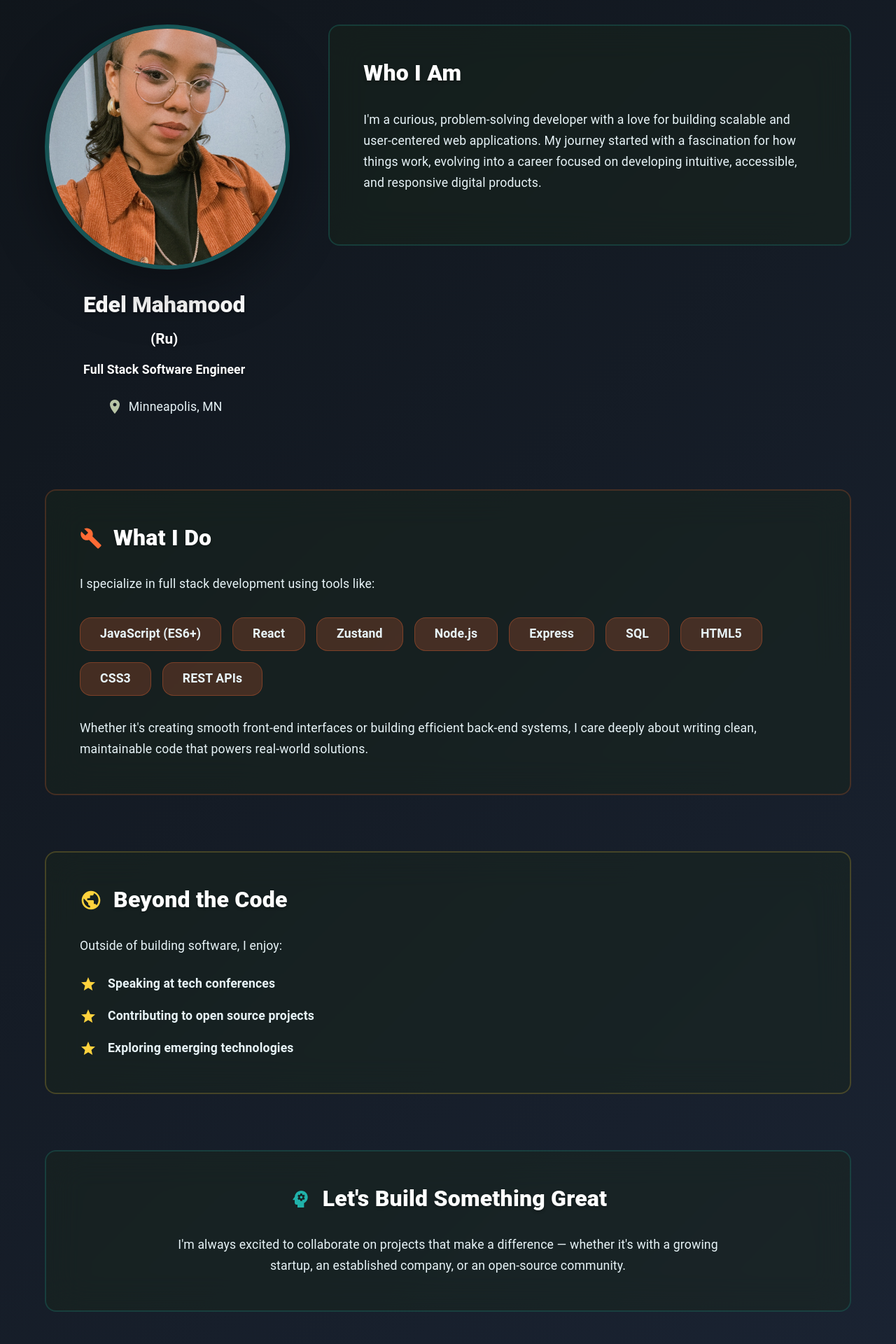
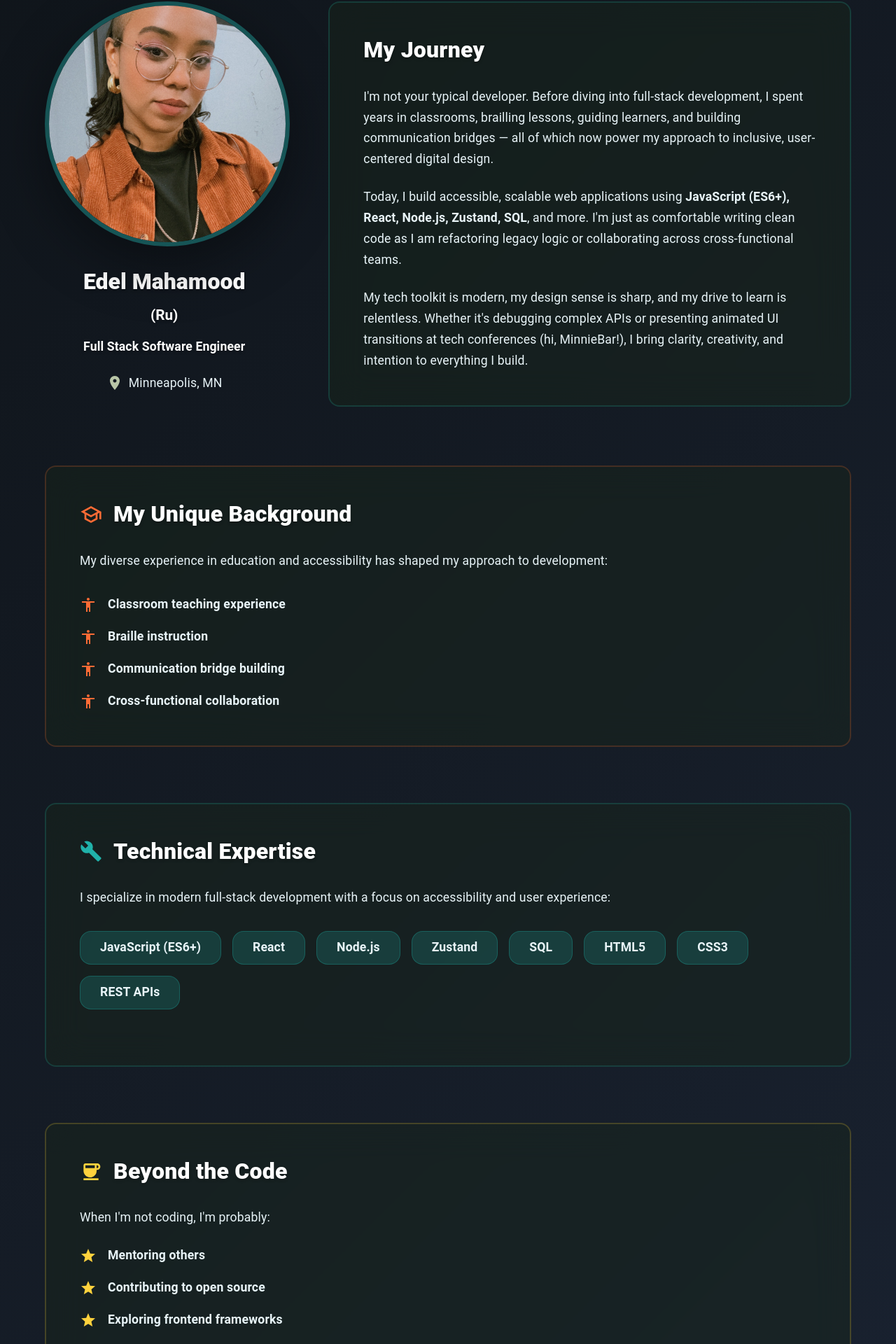
Before and after one commit to edelessa/portfolio, a React (Vite) app: page /about in a window 1280 px wide. Shown: the part 364-2284 px from the top of the page at 70% size. Built offline with nearby package versions, Linux system fonts and the light colour scheme.

Commit message:
Updated About page with more personal and engaging content

```diff
--- a/src/pages/About.jsx
+++ b/src/pages/About.jsx
@@ -10,6 +10,10 @@ import LocationOnIcon from '@mui/icons-material/LocationOn';
 import PsychologyIcon from '@mui/icons-material/Psychology';
 import BuildIcon from '@mui/icons-material/Build';
 import PublicIcon from '@mui/icons-material/Public';
+import CoffeeIcon from '@mui/icons-material/Coffee';
+import SchoolOutlinedIcon from '@mui/icons-material/SchoolOutlined';
+import AccessibilityIcon from '@mui/icons-material/Accessibility';
+import GroupIcon from '@mui/icons-material/Group';
 
 const MotionBox = motion(Box);
 const MotionPaper = motion(Paper);
@@ -24,19 +28,26 @@ function About() {
   const skills = [
     'JavaScript (ES6+)',
     'React',
+    'Node.js',
     'Zustand',
-    'Node.js',
-    'Express',
     'SQL',
     'HTML5',
     'CSS3',
     'REST APIs'
   ];
 
+  const background = [
+    'Classroom teaching experience',
+    'Braille instruction',
+    'Communication bridge building',
+    'Cross-functional collaboration'
+  ];
+
   const interests = [
-    'Speaking at tech conferences',
-    'Contributing to open source projects',
-    'Exploring emerging technologies'
+    'Mentoring others',
+    'Contributing to open source',
+    'Exploring frontend frameworks',
+    'Speaking at tech conferences'
   ];
 
   return (
@@ -84,8 +95,8 @@ function About() {
               fontWeight: 400,
             }}
           >
-            Hi, I'm <strong>Edel Mahamood (Ru)</strong> — a Full Stack Software Engineer based in <strong>Minneapolis, MN</strong>,
-            passionate about crafting exceptional digital experiences through clean code, thoughtful design, and modern web technologies.
+            Hi, I'm <strong>Edel Mahamood (Ru)</strong> — a Minneapolis-based Full Stack Software Engineer
+            who codes with purpose and empathy.
           </MotionTypography>
         </MotionBox>
 
@@ -151,19 +162,29 @@ function About() {
                 }}
               >
                 <Typography variant="h4" sx={{ color: '#ffffff', mb: 4, fontWeight: 800, fontSize: '2rem' }}>
-                  Who I Am
+                  My Journey
                 </Typography>
                 <Typography variant="body1" sx={{ color: '#e8f4f8', mb: 3, lineHeight: 1.7, fontSize: '1.1rem' }}>
-                  I'm a curious, problem-solving developer with a love for building scalable and user-centered web applications.
-                  My journey started with a fascination for how things work, evolving into a career focused on developing
-                  intuitive, accessible, and responsive digital products.
+                  I'm not your typical developer. Before diving into full-stack development, I spent years in classrooms,
+                  brailling lessons, guiding learners, and building communication bridges — all of which now power my
+                  approach to inclusive, user-centered digital design.
+                </Typography>
+                <Typography variant="body1" sx={{ color: '#e8f4f8', mb: 3, lineHeight: 1.7, fontSize: '1.1rem' }}>
+                  Today, I build accessible, scalable web applications using <strong>JavaScript (ES6+), React, Node.js, Zustand, SQL</strong>,
+                  and more. I'm just as comfortable writing clean code as I am refactoring legacy logic or collaborating
+                  across cross-functional teams.
+                </Typography>
+                <Typography variant="body1" sx={{ color: '#e8f4f8', lineHeight: 1.7, fontSize: '1.1rem' }}>
+                  My tech toolkit is modern, my design sense is sharp, and my drive to learn is relentless. Whether it's
+                  debugging complex APIs or presenting animated UI transitions at tech conferences (hi, MinnieBar!),
+                  I bring clarity, creativity, and intention to everything I build.
                 </Typography>
               </Paper>
             </MotionBox>
           </Grid>
         </Grid>
 
-        {/* What I Do Section */}
+        {/* Background Experience Section */}
         <MotionBox
           initial={{ opacity: 0, y: 30 }}
           animate={inView ? { opacity: 1, y: 0 } : {}}
@@ -181,13 +202,52 @@ function About() {
             }}
           >
             <Box sx={{ display: 'flex', alignItems: 'center', gap: 2, mb: 4 }}>
-              <BuildIcon sx={{ color: '#ff6b35', fontSize: 32 }} />
+              <SchoolOutlinedIcon sx={{ color: '#ff6b35', fontSize: 32 }} />
               <Typography variant="h4" sx={{ color: '#ffffff', fontWeight: 800, fontSize: '2rem' }}>
-                What I Do
+                My Unique Background
               </Typography>
             </Box>
             <Typography variant="body1" sx={{ color: '#e8f4f8', mb: 4, lineHeight: 1.7, fontSize: '1.1rem' }}>
-              I specialize in full stack development using tools like:
+              My diverse experience in education and accessibility has shaped my approach to development:
+            </Typography>
+            <Box sx={{ display: 'flex', flexDirection: 'column', gap: 2 }}>
+              {background.map((item, index) => (
+                <Box key={item} sx={{ display: 'flex', alignItems: 'center', gap: 2 }}>
+                  <AccessibilityIcon sx={{ color: '#ff6b35', fontSize: 24 }} />
+                  <Typography variant="body1" sx={{ color: '#e8f4f8', lineHeight: 1.7, fontSize: '1.1rem' }}>
+                    <strong>{item}</strong>
+                  </Typography>
+                </Box>
+              ))}
+            </Box>
+          </Paper>
+        </MotionBox>
+
+        {/* Technical Skills Section */}
+        <MotionBox
+          initial={{ opacity: 0, y: 30 }}
+          animate={inView ? { opacity: 1, y: 0 } : {}}
+          transition={{ duration: 0.8, delay: 0.8 }}
+          sx={{ mb: 10 }}
+        >
+          <Paper
+            elevation={0}
+            sx={{
+              p: 6,
+              background: 'rgba(26, 42, 26, 0.4)',
+              backdropFilter: 'blur(25px)',
+              border: '2px solid rgba(32, 178, 170, 0.2)',
+              borderRadius: 4,
+            }}
+          >
+            <Box sx={{ display: 'flex', alignItems: 'center', gap: 2, mb: 4 }}>
+              <BuildIcon sx={{ color: '#20b2aa', fontSize: 32 }} />
+              <Typography variant="h4" sx={{ color: '#ffffff', fontWeight: 800, fontSize: '2rem' }}>
+                Technical Expertise
+              </Typography>
+            </Box>
+            <Typography variant="body1" sx={{ color: '#e8f4f8', mb: 4, lineHeight: 1.7, fontSize: '1.1rem' }}>
+              I specialize in modern full-stack development with a focus on accessibility and user experience:
             </Typography>
             <Box sx={{ display: 'flex', flexWrap: 'wrap', gap: 2, mb: 4 }}>
               {skills.map((skill) => (
@@ -195,9 +255,9 @@ function About() {
                   key={skill}
                   label={skill}
                   sx={{
-                    backgroundColor: 'rgba(255, 107, 53, 0.2)',
-                    color: '#ff6b35',
-                    border: '1px solid rgba(255, 107, 53, 0.3)',
+                    backgroundColor: 'rgba(32, 178, 170, 0.2)',
+                    color: '#20b2aa',
+                    border: '1px solid rgba(32, 178, 170, 0.3)',
                     fontWeight: 600,
                     fontSize: '1rem',
                     padding: '8px 16px',
@@ -206,10 +266,6 @@ function About() {
                 />
               ))}
             </Box>
-            <Typography variant="body1" sx={{ color: '#e8f4f8', lineHeight: 1.7, fontSize: '1.1rem' }}>
-              Whether it's creating smooth front-end interfaces or building efficient back-end systems,
-              I care deeply about writing clean, maintainable code that powers real-world solutions.
-            </Typography>
           </Paper>
         </MotionBox>
 
@@ -217,7 +273,7 @@ function About() {
         <MotionBox
           initial={{ opacity: 0, y: 30 }}
           animate={inView ? { opacity: 1, y: 0 } : {}}
-          transition={{ duration: 0.8, delay: 0.8 }}
+          transition={{ duration: 0.8, delay: 1.0 }}
           sx={{ mb: 10 }}
         >
           <Paper
@@ -231,13 +287,13 @@ function About() {
             }}
           >
             <Box sx={{ display: 'flex', alignItems: 'center', gap: 2, mb: 4 }}>
-              <PublicIcon sx={{ color: '#ffd23d', fontSize: 32 }} />
+              <CoffeeIcon sx={{ color: '#ffd23d', fontSize: 32 }} />
               <Typography variant="h4" sx={{ color: '#ffffff', fontWeight: 800, fontSize: '2rem' }}>
                 Beyond the Code
               </Typography>
             </Box>
             <Typography variant="body1" sx={{ color: '#e8f4f8', mb: 3, lineHeight: 1.7, fontSize: '1.1rem' }}>
-              Outside of building software, I enjoy:
+              When I'm not coding, I'm probably:
             </Typography>
             <Box sx={{ display: 'flex', flexDirection: 'column', gap: 2 }}>
               {interests.map((interest, index) => (
@@ -249,14 +305,17 @@ function About() {
                 </Box>
               ))}
             </Box>
+            <Typography variant="body1" sx={{ color: '#e8f4f8', mt: 3, lineHeight: 1.7, fontSize: '1.1rem', fontStyle: 'italic' }}>
+              — all fueled by strong coffee and stronger curiosity.
+            </Typography>
           </Paper>
         </MotionBox>
 
-        {/* Let's Build Something Great Section */}
+        {/* Call to Action Section */}
         <MotionBox
           initial={{ opacity: 0, y: 30 }}
           animate={inView ? { opacity: 1, y: 0 } : {}}
-          transition={{ duration: 0.8, delay: 1.0 }}
+          transition={{ duration: 0.8, delay: 1.2 }}
         >
           <Paper
             elevation={0}
@@ -270,12 +329,15 @@ function About() {
             }}
           >
             <Box sx={{ display: 'flex', alignItems: 'center', justifyContent: 'center', gap: 2, mb: 4 }}>
-              <PsychologyIcon sx={{ color: '#20b2aa', fontSize: 32 }} />
+              <GroupIcon sx={{ color: '#20b2aa', fontSize: 32 }} />
               <Typography variant="h4" sx={{ color: '#ffffff', fontWeight: 800, fontSize: '2rem' }}>
-                Let's Build Something Great
+                Let's Build Something Brilliant
               </Typography>
             </Box>
-            <Typography variant="body1" sx={{ color: '#e8f4f8', lineHeight: 1.7, fontSize: '1.1rem', maxWidth: 800, mx: 'auto' }}>
+            <Typography variant="h5" sx={{ color: '#e8f4f8', lineHeight: 1.7, fontSize: '1.3rem', fontWeight: 600, mb: 2 }}>
+              Let's build something brilliant, inclusive, and just a little bit unexpected.
+            </Typography>
+            <Typography variant="body1" sx={{ color: '#b8c5a6', lineHeight: 1.7, fontSize: '1.1rem', maxWidth: 800, mx: 'auto' }}>
               I'm always excited to collaborate on projects that make a difference — whether it's with a growing startup,
               an established company, or an open-source community.
             </Typography>
```
Also changed, not shown: 1 other file (tests, documents, lock files or other folders).
